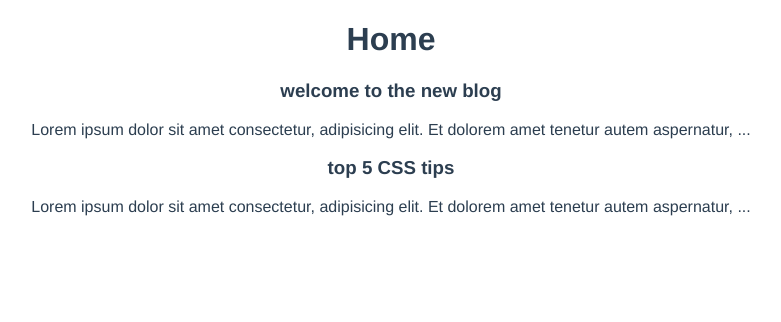
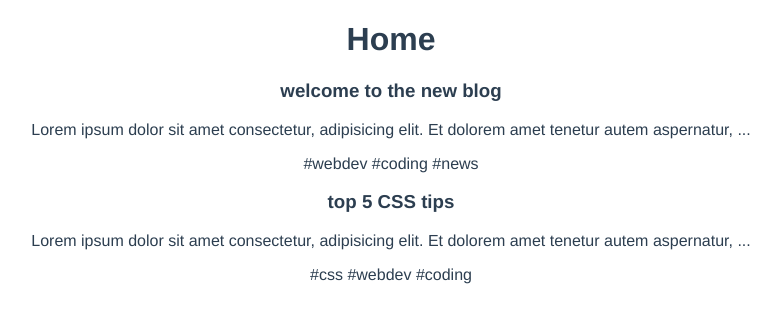
Before and after one commit to lbertoncello/vue-dojo-blog, a Vue app: page / in a window 1280 px wide. Shown: the top 322 px of the page, without its empty margins (249-1030 px from the left). Built offline with nearby package versions, Linux system fonts and the light colour scheme; data requests are answered from the project's data file.

Commit message:
feat: add tags in the page

```diff
--- a/src/components/SinglePost.vue
+++ b/src/components/SinglePost.vue
@@ -2,6 +2,9 @@
   <div class="post">
     <h3>{{ post.title }}</h3>
     <p>{{ snippet }}</p>
+    <span v-for="tag in post.tags" :key="tag">
+      #{{ tag }}
+    </span>
   </div>
 </template>
 
```
